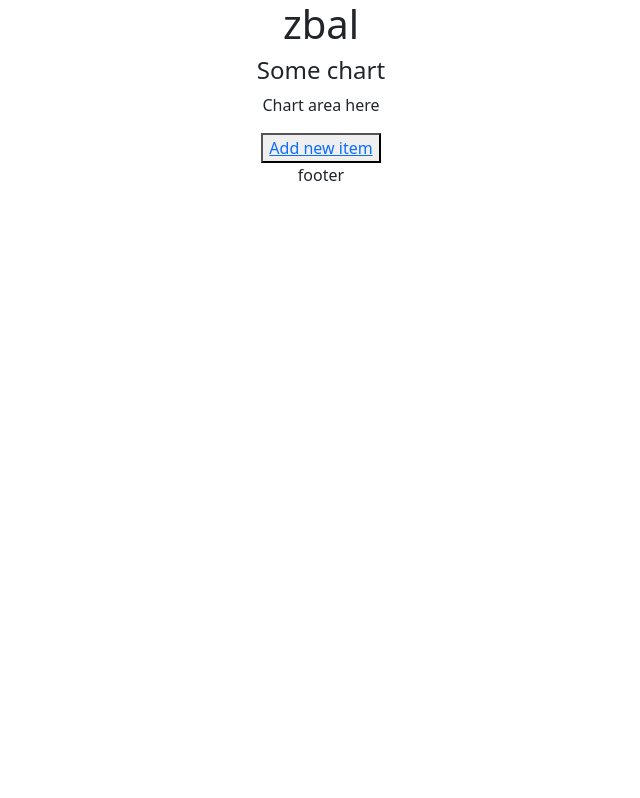
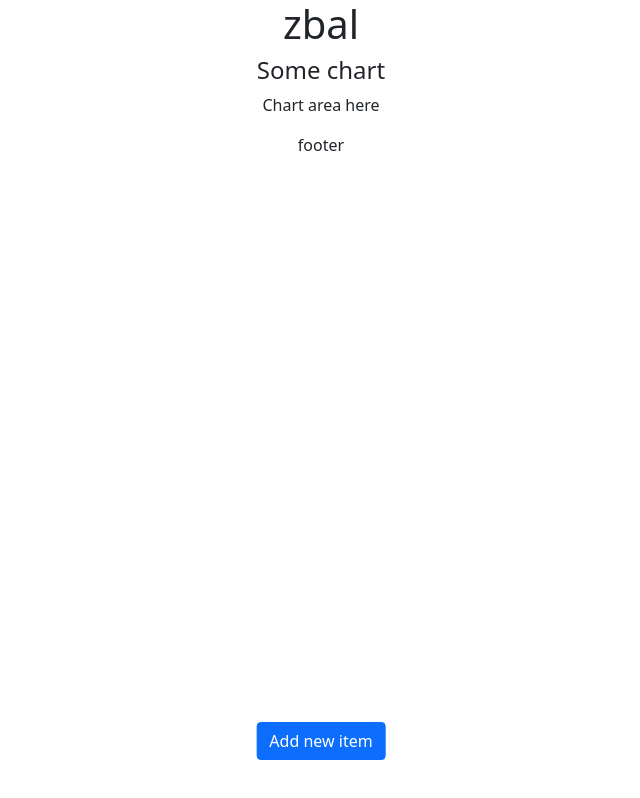
Before and after one commit to gstibi/zbal, a React (Create React App) app in the folder zbal-pwa/: page / in a window 1280 px wide. Shown: the whole page, without its empty margins (319-959 px from the left). Built offline with nearby package versions, Linux system fonts and the light colour scheme.

Commit message:
updated layout on /index

```diff
--- a/zbal-pwa/src/App.css
+++ b/zbal-pwa/src/App.css
@@ -1,38 +1,10 @@
-.App {
-  text-align: center;
+.app{
+    text-align: center;
 }
 
-.App-logo {
-  height: 40vmin;
-  pointer-events: none;
+.floating-button{
+    position: fixed;
+    bottom: 5vh;
+    right: 50vw;
+    transform: translateX(50%);
 }
-
-@media (prefers-reduced-motion: no-preference) {
-  .App-logo {
-    animation: App-logo-spin infinite 20s linear;
-  }
-}
-
-.App-header {
-  background-color: #282c34;
-  min-height: 100vh;
-  display: flex;
-  flex-direction: column;
-  align-items: center;
-  justify-content: center;
-  font-size: calc(10px + 2vmin);
-  color: white;
-}
-
-.App-link {
-  color: #61dafb;
-}
-
-@keyframes App-logo-spin {
-  from {
-    transform: rotate(0deg);
-  }
-  to {
-    transform: rotate(360deg);
-  }
-}
--- a/zbal-pwa/src/App.js
+++ b/zbal-pwa/src/App.js
@@ -53,7 +53,7 @@ function App() {
 
     return (
         <Router>
-            <div className="App">
+            <div className="app">
                 <Header/>
                 <Switch>
                     <Route path='/' exact>
@@ -76,5 +76,3 @@ function App() {
 }
 
 export default App;
-
-/*test token*/
--- a/zbal-pwa/src/components/AddButton.js
+++ b/zbal-pwa/src/components/AddButton.js
@@ -2,9 +2,14 @@ import { Link } from 'react-router-dom'
 
 function AddButton() {
     return (
-        <button>
-            <Link to='/addItem'>Add new item</Link>
-        </button>
+        <div className="floating-button">
+            <Link to='/addItem'>
+                <button className='btn btn-primary'>
+                    Add new item
+                </button>
+            </Link>
+        </div>
+
     )
 }
 
--- a/zbal-pwa/src/components/Item.js
+++ b/zbal-pwa/src/components/Item.js
@@ -2,19 +2,15 @@ import { Link } from 'react-router-dom'
 
 function Item({ item }) {
     return (
-        <div className='container-md'>
-            <div className='row'>
-                <div className='col-6'>
-                    <h4>{item.name}</h4>
-                </div>
-                <div className='col-6'>
-                    <Link to={'/item/' + item.id}>
-                        <button className='btn btn-primary'>Detail</button>
-                    </Link>
-                </div>
-                <hr></hr>
+        <Link to={'/item/' + item.id} className="list-group-item list-group-item-action">
+            <div className='d-flex justify-content-between'>
+                <h4>{item.name}</h4>
+                <div><span className="badge bg-secondary">{item.weight} kg</span></div>
+
             </div>
-        </div>
+
+
+        </Link>
 
     )
 }
--- a/zbal-pwa/src/components/ItemsList.js
+++ b/zbal-pwa/src/components/ItemsList.js
@@ -3,7 +3,7 @@ import Item from './Item'
 function ItemsList({ items }) {
 
     return (
-        <div className='items-list'>
+        <div className='list-group'>
             {items.map((item) => (<Item key={item.id} item={ item }/>))}
         </div>
     )
```
